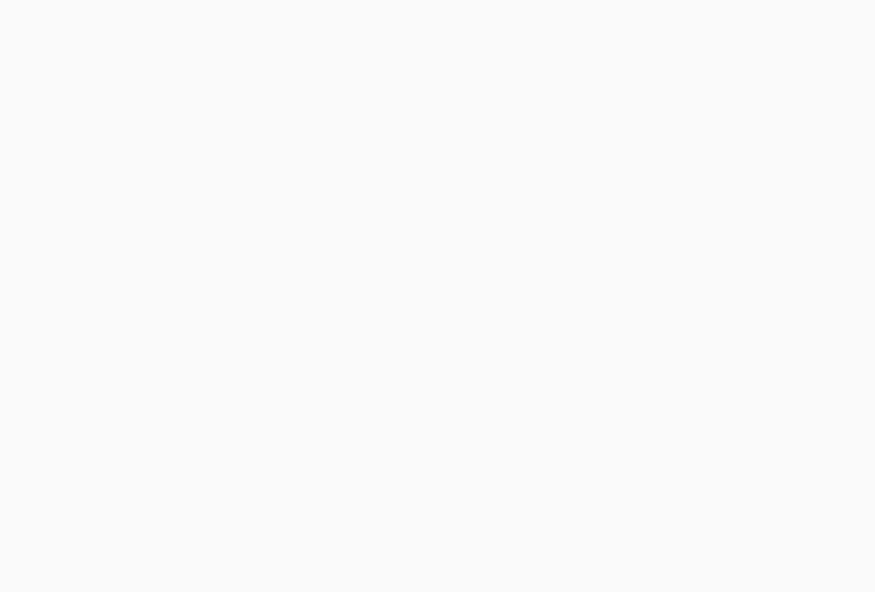
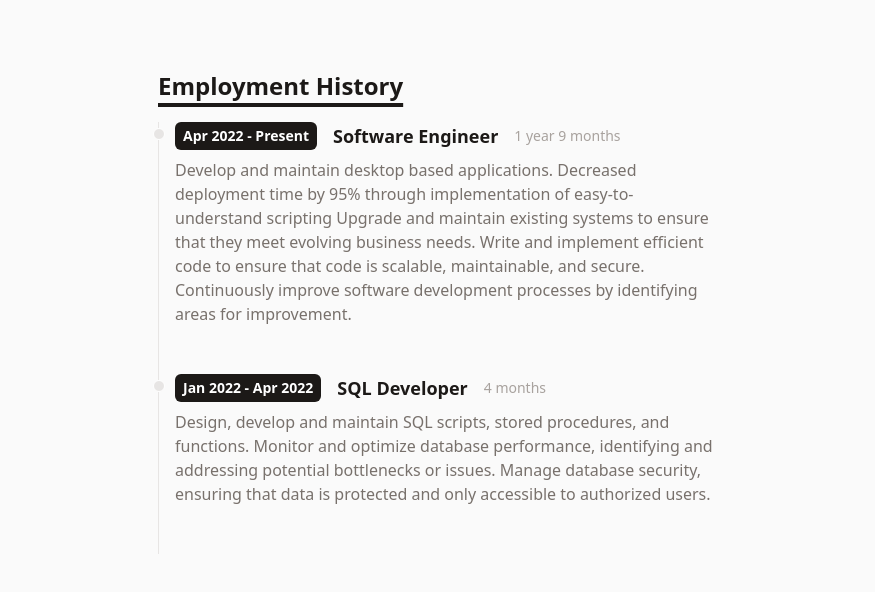
Before and after one commit to mammadyahyayev/portfolio, a React (Vite) app: page / in a window 1280 px wide. Shown: the part 742-1334 px from the top of the page, without its empty margins (202-1077 px from the left). Before the commit the page ends 800 px from the top, so only its background shows below. Built offline with nearby package versions, Linux system fonts and the light colour scheme.

Commit message:
Create timeline for Employment History

```diff
--- a/src/components/Home.tsx
+++ b/src/components/Home.tsx
@@ -1,5 +1,7 @@
 import NavBar from "./NavBar.tsx";
 import Projects from "./Projects.tsx";
+import Timelines from "./Timelines.tsx";
+import {employmentHistoryData} from "../data/timelineData.ts";
 
 function Home() {
     return (
@@ -24,6 +26,14 @@ function Home() {
                     <Projects/>
                 </div>
             </div>
+            <div className="flex justify-center items-start mt-10 p-20 gap-12">
+                <div className="w-full md:w-1/2">
+                    <Timelines title="Employment History" dataList={employmentHistoryData}/>
+                </div>
+                {/*<div className="w-1/2">
+                    <Timelines title="Education" dataList={educationHistoryData}/>
+                </div>*/}
+            </div>
         </>
     )
 }
--- a/src/components/ProjectItem.tsx
+++ b/src/components/ProjectItem.tsx
@@ -2,7 +2,7 @@ import {ProjectItem} from "../data/projectsData.ts";
 
 function ProjectItem({name, imgUrl, tags, link}: ProjectItem) {
     return (
-        <a className="border-2 border-stone-900 rounded-md overflow-hidden" href={link}>
+        <a className="border-2 border-stone-900 rounded-md overflow-hidden dark:border-white" href={link}>
             <div className="inline">
                 <img className="w-full h-36 md:h-48 object-cover cursor-pointer"
                      src={imgUrl}
--- /dev/null
+++ b/src/components/TimelineItem.tsx
@@ -0,0 +1,29 @@
+import {ITimeline} from "../data/timelineData.ts";
+
+const TimelineItem = (data: ITimeline) => {
+    return (
+        <ol className="flex flex-col items-center md:flex-row relative border-l border-stone-200 dark:border-stone-700">
+            <li className="mb-10 ml-4">
+                <div
+                    className="absolute w-3 h-3 bg-stone-200 rounded-full mt-1.5 -left-1.5 border border-white dark:border-stone-900 dark:bg-stone-700"/>
+                <p className="flex flex-wrap gap-4 flex-row items-center justify-start text-xs md:text-sm">
+                        <span
+                            className="inline-block px-2 py-1 font-semibold text-white dark:text-stone-900 bg-stone-900 dark:bg-white rounded-md">
+                            {data.date}
+                        </span>
+                    <h3 className="text-lg font-semibold text-stone-900 dark:text-white">
+                        {data.title}
+                    </h3>
+                    <div className="my-1 text-sm font-normal leading-none text-stone-400 dark:text-stone-500">
+                        {data.duration}
+                    </div>
+                </p>
+                <p className="my-2 text-base font-normal text-stone-500 dark:text-stone-400">
+                    {data.description}
+                </p>
+            </li>
+        </ol>
+    );
+};
+
+export default TimelineItem;
--- /dev/null
+++ b/src/components/Timelines.tsx
@@ -0,0 +1,24 @@
+import {ITimeline} from "../data/timelineData.ts";
+import TimelineItem from "./TimelineItem.tsx";
+import Title from "./Title.tsx";
+
+type TimeLineProps = {
+    title: string;
+    dataList: ITimeline[];
+}
+
+const Timelines = ({title, dataList}: TimeLineProps) => {
+    return (
+        <div className="">
+            <Title title={title}/>
+            {dataList.map(data => (
+                <TimelineItem date={data.date}
+                              title={data.title}
+                              duration={data.duration}
+                              description={data.description ? data.description : ""}/>
+            ))}
+        </div>
+    );
+};
+
+export default Timelines;
--- /dev/null
+++ b/src/components/Title.tsx
@@ -0,0 +1,9 @@
+const Title = ({title}: { title: string }) => {
+    return (
+        <h1 className="text-2xl font-bold underline underline-offset-8 decoration-4 mb-5 text-stone-900 dark:text-white">
+            {title}
+        </h1>
+    );
+};
+
+export default Title;
--- /dev/null
+++ b/src/data/timelineData.ts
@@ -0,0 +1,45 @@
+export interface ITimeline {
+    date: string;
+    title: string;
+    duration: string;
+    description?: string;
+}
+
+type EmploymentHistory = ITimeline;
+type EducationHistory = ITimeline;
+
+export const employmentHistoryData: EmploymentHistory[] = [
+    {
+        date: "Apr 2022 - Present",
+        title: "Software Engineer",
+        duration: "1 year 9 months",
+        description: "Develop and maintain desktop based applications.\n" +
+            "Decreased deployment time by 95% through implementation of easy-to-understand scripting\n" +
+            "Upgrade and maintain existing systems to ensure that they meet evolving business needs.\n" +
+            "Write and implement efficient code to ensure that code is scalable, maintainable, and secure.\n" +
+            "Continuously improve software development processes by identifying areas for improvement."
+    },
+    {
+        date: "Jan 2022 - Apr 2022",
+        title: "SQL Developer",
+        duration: "4 months",
+        description: "Design, develop and maintain SQL scripts, stored procedures, and functions.\n" +
+            "Monitor and optimize database performance, identifying and addressing potential bottlenecks or issues.\n" +
+            "Manage database security, ensuring that data is protected and only accessible to authorized users."
+    }
+]
+
+export const educationHistoryData: EducationHistory[] = [
+    {
+        date: "Sep 2022 - Jul 2024",
+        title: "Azerbaijan State University of Oil and Industry",
+        duration: "2 years",
+        description: "Master, Artificial Intelligence"
+    },
+    {
+        date: "Sep 2018 - Jul 2022",
+        title: "Azerbaijan State University of Oil and Industry",
+        duration: "4 years",
+        description: "Bachelor, Information Technology"
+    }
+]
```
